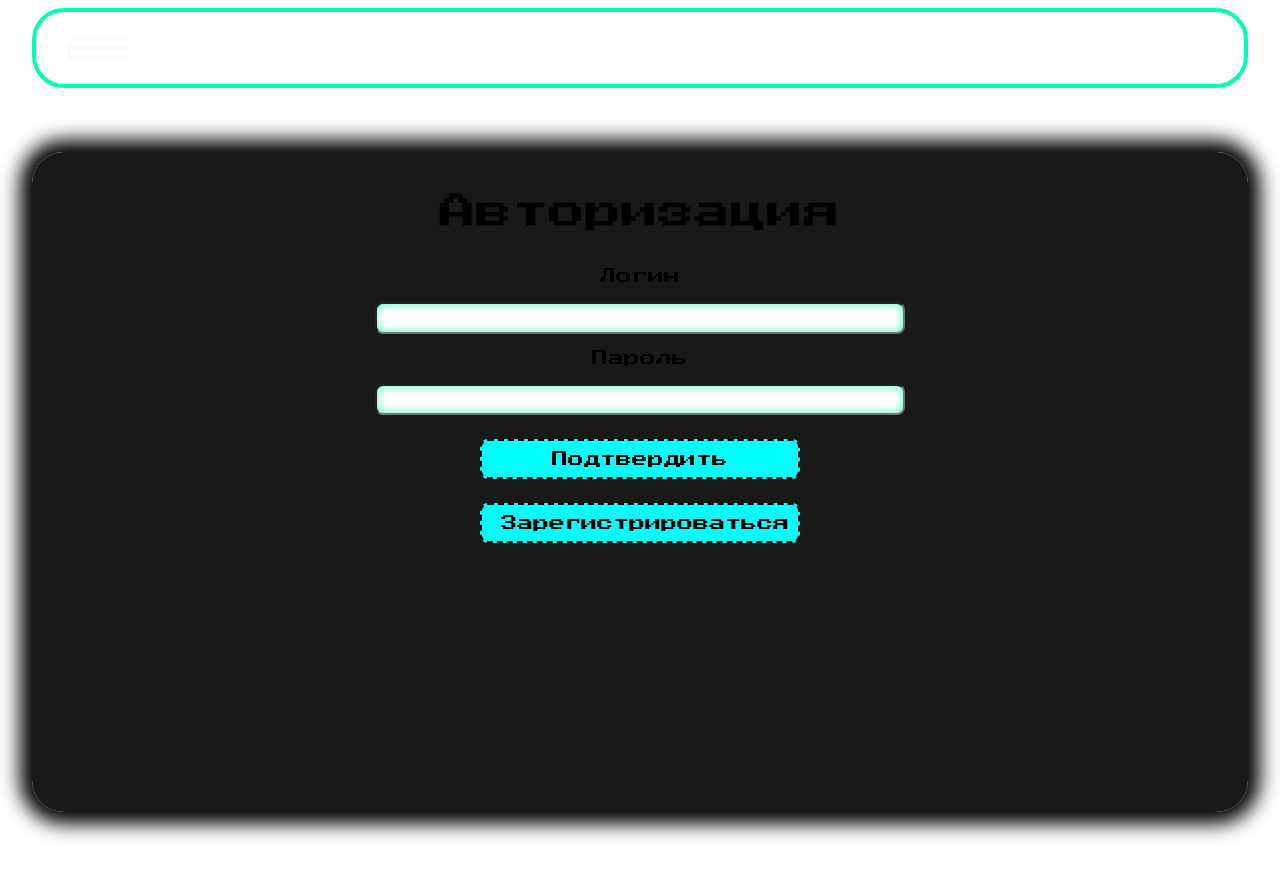
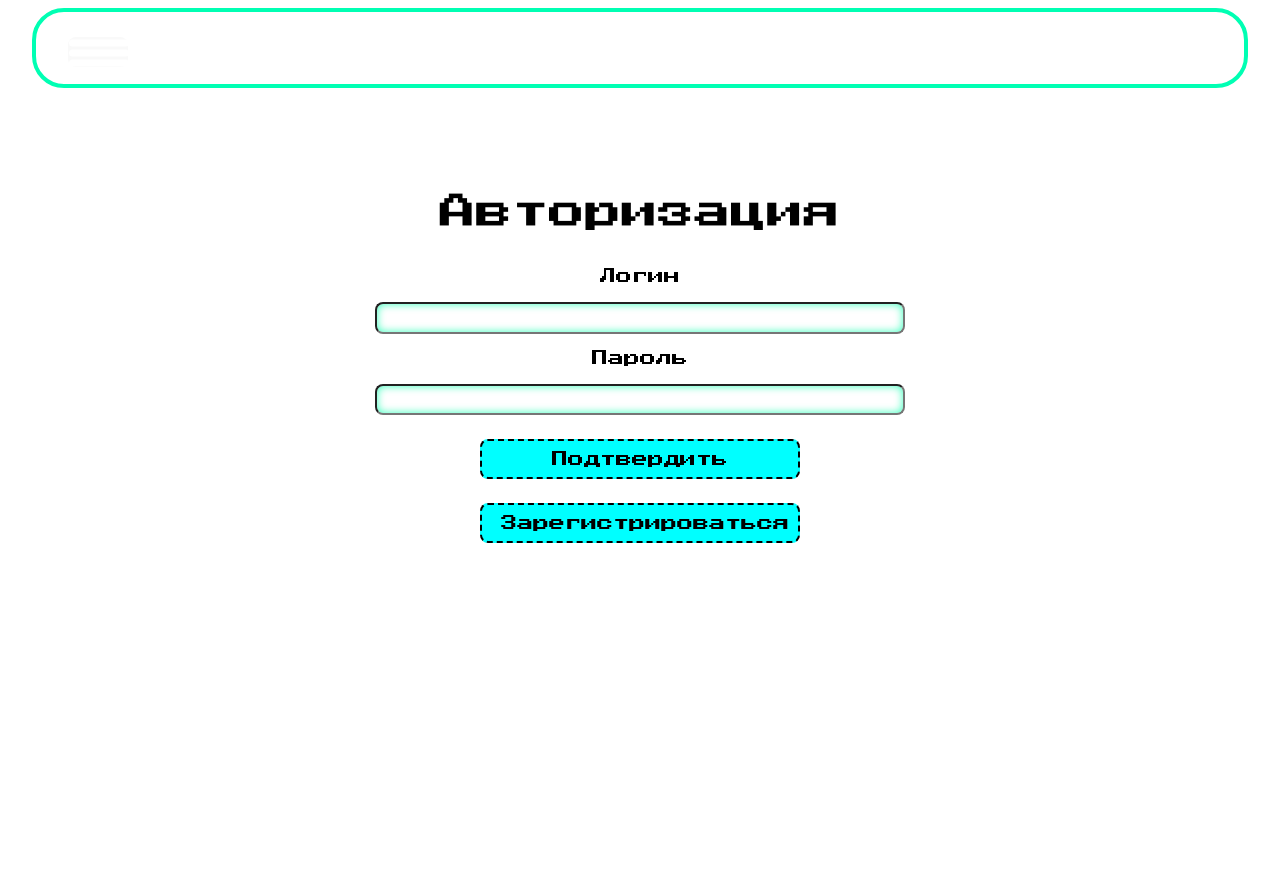
Before and after one commit to Weit145/site_bit_loader, a React (Vite) app in the folder frontend/: page /login in a window 1280 px wide. Shown: the top 878 px of the page. Built offline with nearby package versions, Linux system fonts and the light colour scheme.

Commit message:
Hotfix🔥

```diff
--- a/frontend/src/pages/Pages.css
+++ b/frontend/src/pages/Pages.css
@@ -54,10 +54,10 @@
   margin: 15vh auto 5vh auto; /* ← центр по горизонали (auto) */
   padding: 2.5vh 3vw 3vh 3vw; /* внутренние отступы, снизу место для “пустоты” */
   gap:2.5vh;
-  background:rgb(0, 0, 0,0.90);
+  background:rgba(255, 255, 255, 0.9);
   border-radius: 2.5vw;
   box-shadow:
-      0 0 1.5vw 1.5vh #000000;
+      0 0 1vw 1vh #ffffff;
   ;
   backdrop-filter: blur(0.5vh);
   align-items: center;
```
